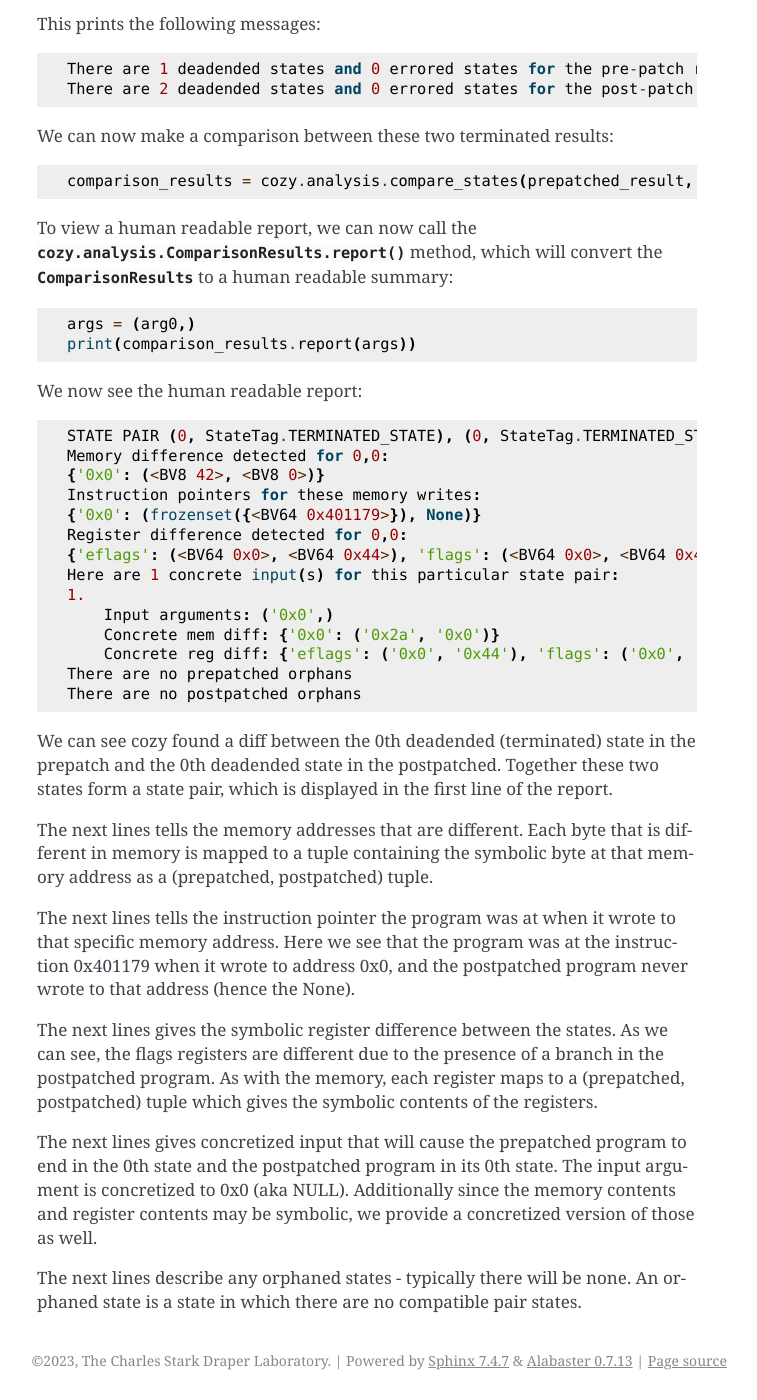
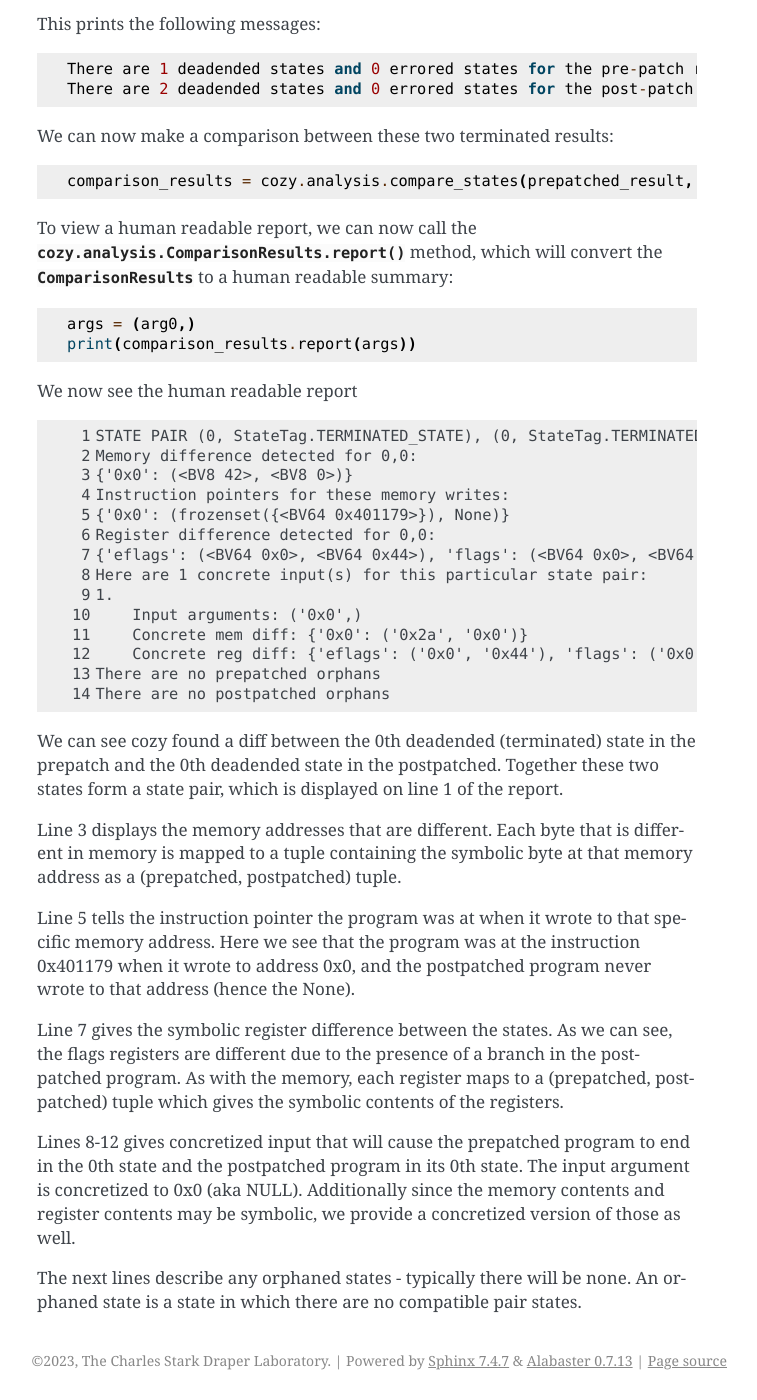
Before and after one commit to draperlaboratory/cozy, a Sphinx documentation site: the page built from docs/source/gettingstarted.rst, in a window 1280 px wide and 1400 px high, scrolled down 5367 px. Shown: the whole window, without its empty margins (383-1140 px from the left). Built offline with Sphinx 7.4.7, drawn with Linux system fonts in a browser that asks for light colours.

Commit message:
Added line numbers to gettingstarted doc report section

```diff
--- a/docs/source/gettingstarted.rst
+++ b/docs/source/gettingstarted.rst
@@ -258,7 +258,10 @@ will convert the :py:class:`~cozy.analysis.ComparisonResults` to a human readabl
     args = (arg0,)
     print(comparison_results.report(args))
 
-We now see the human readable report::
+We now see the human readable report
+
+.. code-block:: text
+    :linenos:
 
     STATE PAIR (0, StateTag.TERMINATED_STATE), (0, StateTag.TERMINATED_STATE) are different
     Memory difference detected for 0,0:
@@ -276,20 +279,20 @@ We now see the human readable report::
     There are no postpatched orphans
 
 We can see cozy found a diff between the 0th deadended (terminated) state in the prepatch and the 0th deadended state
-in the postpatched. Together these two states form a state pair, which is displayed in the first line of the report.
+in the postpatched. Together these two states form a state pair, which is displayed on line 1 of the report.
 
-The next lines tells the memory addresses that are different. Each byte that is different in memory is mapped to
+Line 3 displays the memory addresses that are different. Each byte that is different in memory is mapped to
 a tuple containing the symbolic byte at that memory address as a (prepatched, postpatched) tuple.
 
-The next lines tells the instruction pointer the program was at when it wrote to that specific memory address.
+Line 5 tells the instruction pointer the program was at when it wrote to that specific memory address.
 Here we see that the program was at the instruction 0x401179 when it wrote to address 0x0, and the postpatched
 program never wrote to that address (hence the None).
 
-The next lines gives the symbolic register difference between the states. As we can see, the flags registers
+Line 7 gives the symbolic register difference between the states. As we can see, the flags registers
 are different due to the presence of a branch in the postpatched program. As with the memory, each register
 maps to a (prepatched, postpatched) tuple which gives the symbolic contents of the registers.
 
-The next lines gives concretized input that will cause the prepatched program to end in the 0th state and
+Lines 8-12 gives concretized input that will cause the prepatched program to end in the 0th state and
 the postpatched program in its 0th state. The input argument is concretized to 0x0 (aka NULL). Additionally since
 the memory contents and register contents may be symbolic, we provide a concretized version of those as well.
 
```
Also changed, not shown: 11 other files.
